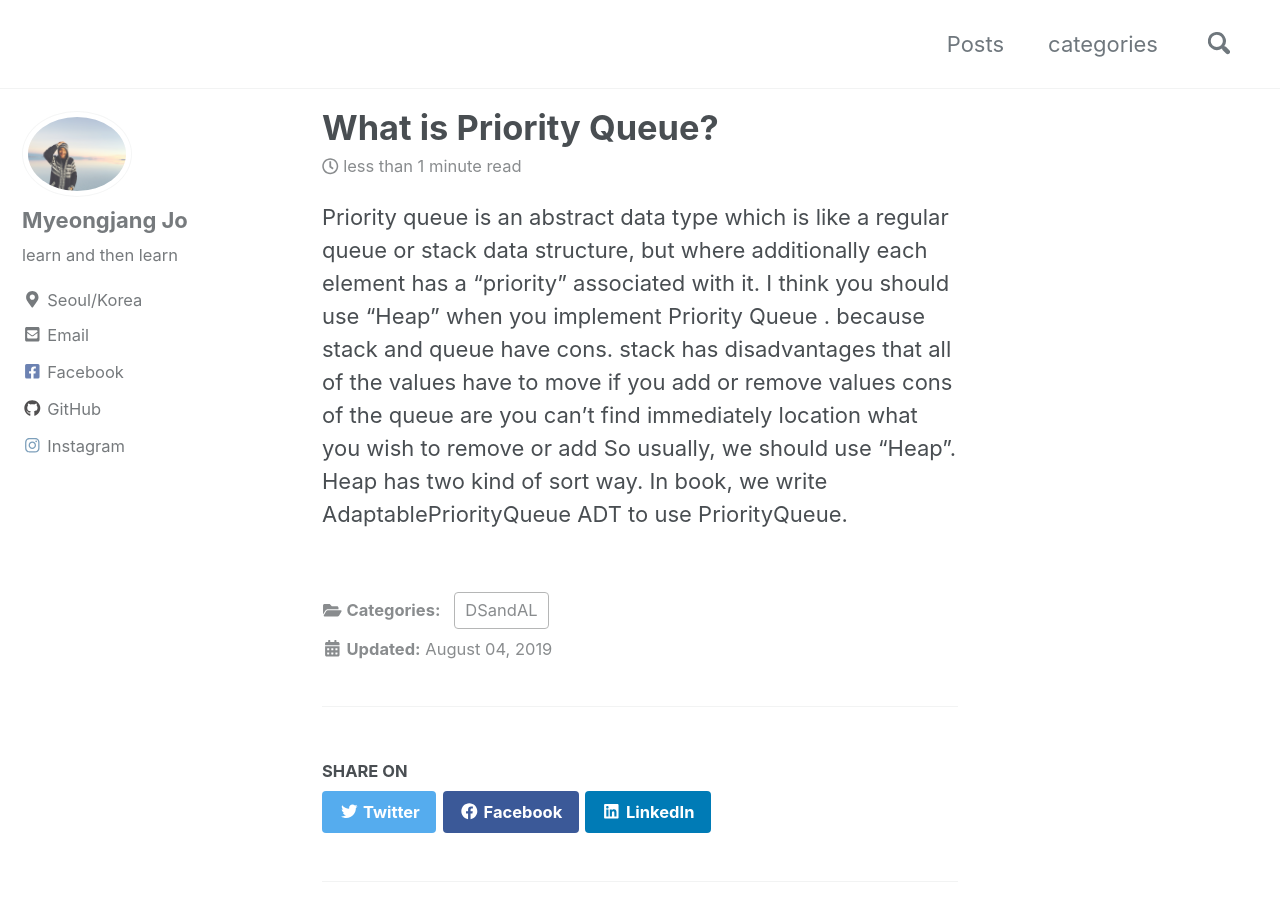
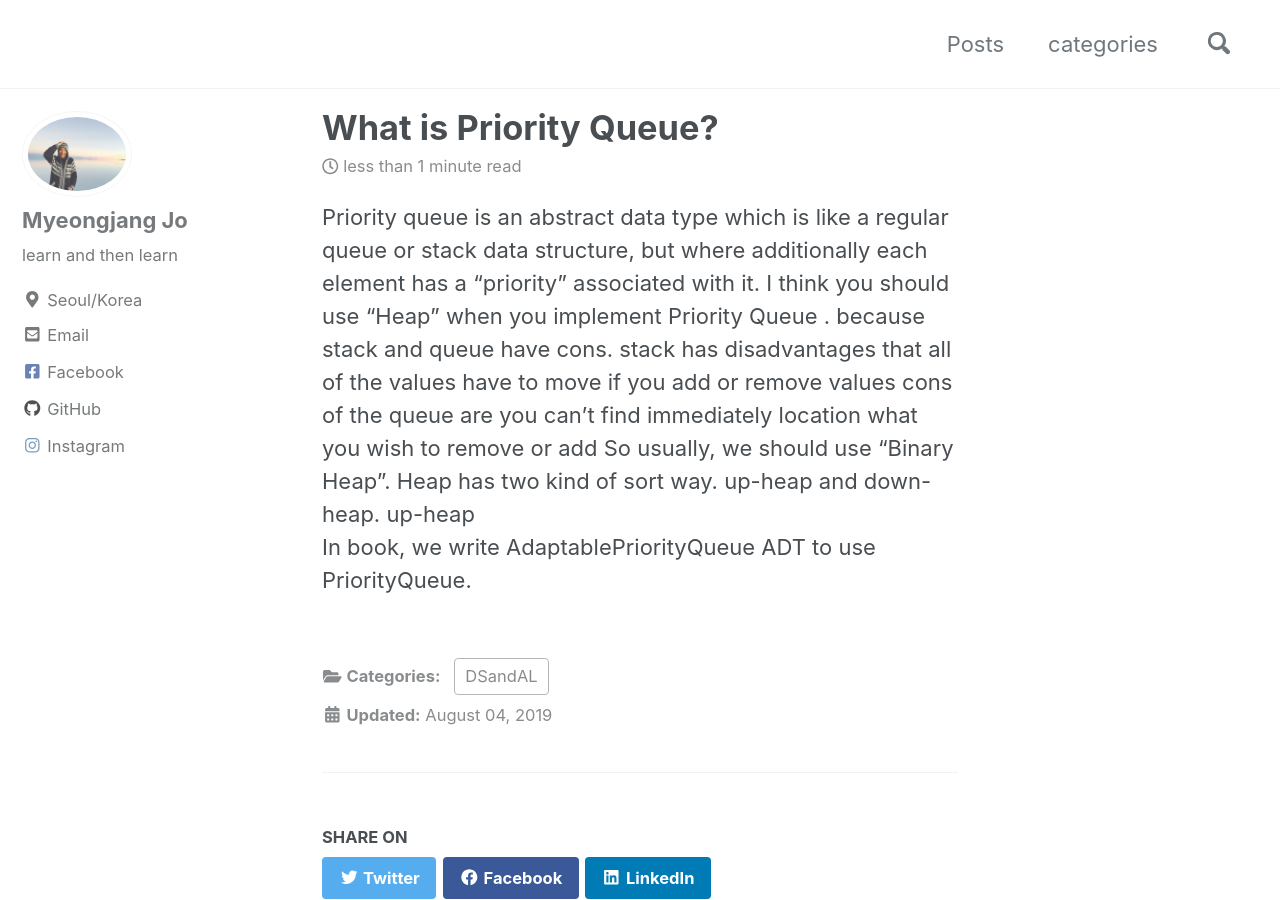
Before and after one commit to josephmjjo/josephmjjo.github.io, a Jekyll site: the page built from _posts/2019-08-04-priorityqueue.md, in a window 1280 px wide and 900 px high. Built offline with Jekyll 4.4.1, drawn with Linux system fonts in a browser that asks for light colours; cached includes are drawn as plain includes; nearby versions of some CDN libraries.

Commit message:
_posts/2019-08-04-priorityqueue.md updated from https://stackedit.io/

```diff
--- a/_posts/2019-08-04-priorityqueue.md
+++ b/_posts/2019-08-04-priorityqueue.md
@@ -10,10 +10,11 @@ Priority queue is an abstract data type which is like a regular queue or stack d
 I think you should use "Heap" when you implement Priority Queue . because stack and queue have cons.
 stack has disadvantages that all of the values have to move if you add or remove values
 cons of the queue are you can't find immediately location what you wish to remove or add
-So usually, we should use "Heap".
-Heap has two kind of sort way.
+So usually, we should use "Binary Heap".
+Heap has two kind of sort way. up-heap and down- heap.
+up-heap
 In book, we write AdaptablePriorityQueue ADT to use PriorityQueue.
 
 <!--stackedit_data:
-eyJoaXN0b3J5IjpbMTYxNzM0OTUzMiwtMzcwNDI4NjY5XX0=
+eyJoaXN0b3J5IjpbMTkyOTA0NDM5LC0zNzA0Mjg2NjldfQ==
 -->
```
